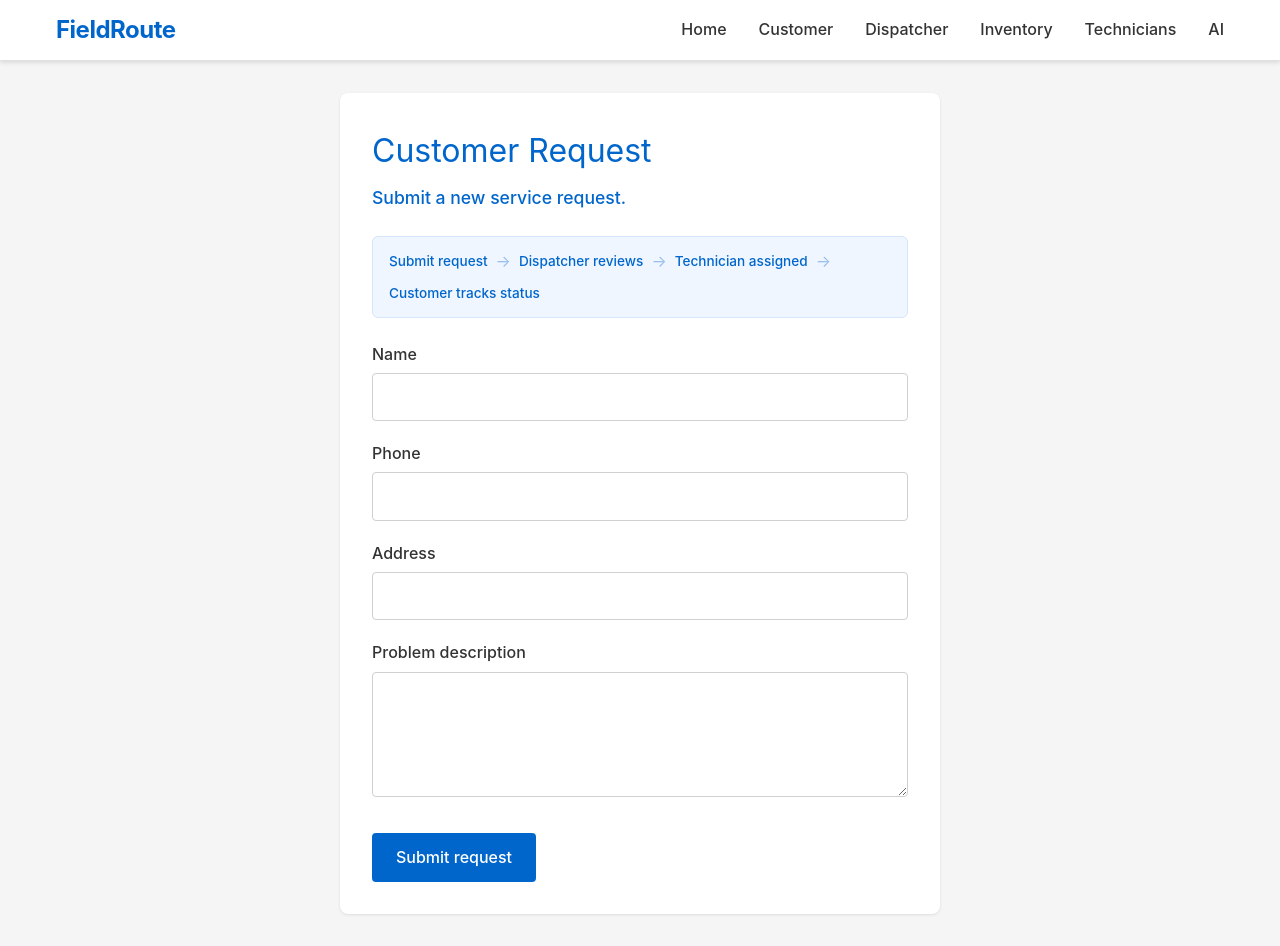
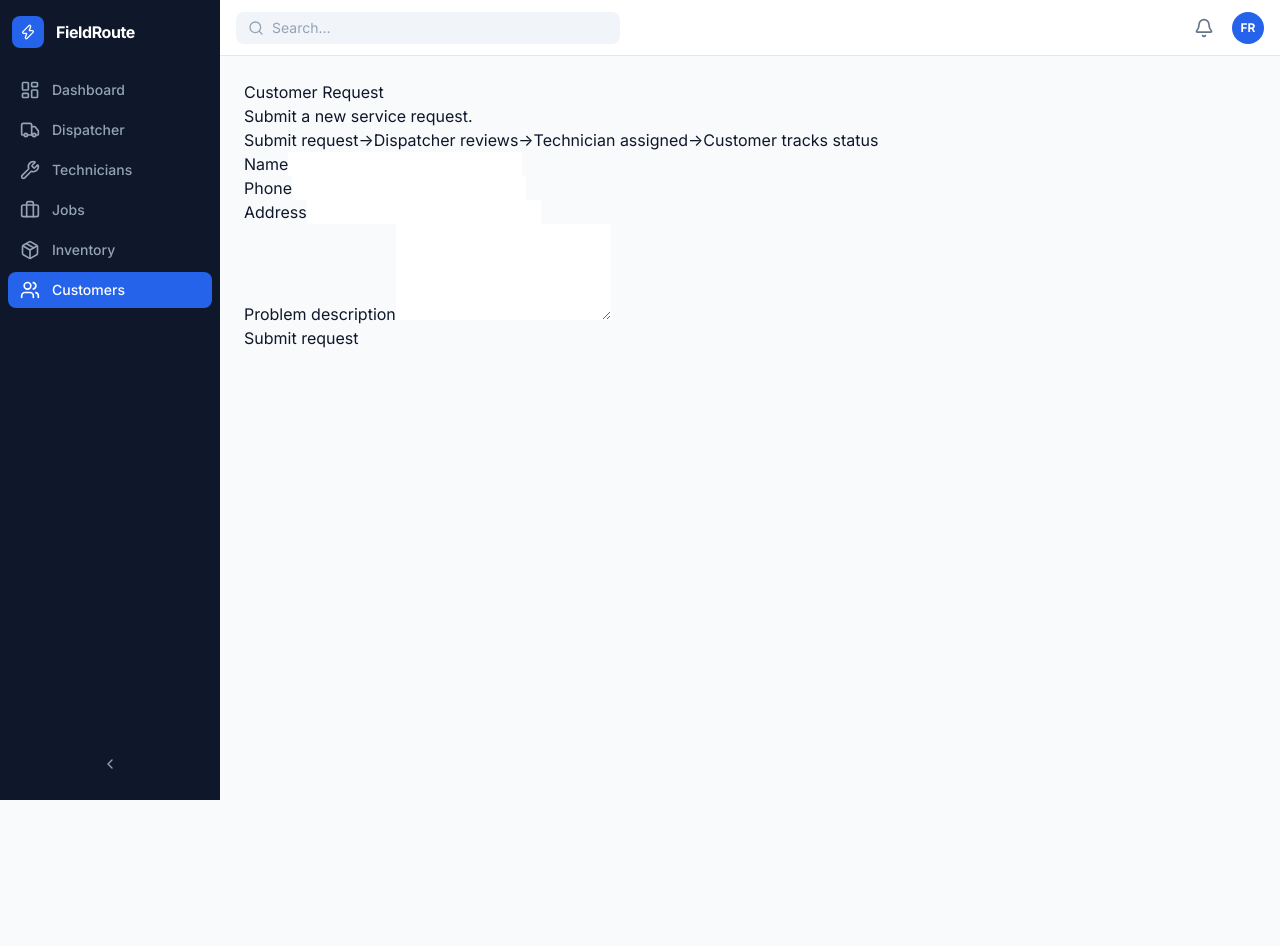
Before and after one commit to yllveliu/fieldroute, a React (Vite) app in the folder frontend/: page /customer in a window 1280 px wide. After the commit the page ends 800 px from the top, so only its background shows below. Built offline with nearby package versions, Linux system fonts and the light colour scheme.

Commit message:
feat(KAN-40): build AppLayout, Sidebar, MobileNav, PageHeader, TopBar

```diff
--- a/frontend/src/App.tsx
+++ b/frontend/src/App.tsx
@@ -1,6 +1,6 @@
 import React from "react";
 import { BrowserRouter as Router, Routes, Route } from "react-router-dom";
-import AppLayout from "./layout/AppLayout";
+import { AppLayout } from "@/components/layout";
 import HomePage from "./pages/HomePage";
 import CustomerPage from "./pages/CustomerPage";
 import CustomerTrackingPage from "./pages/CustomerTrackingPage";
--- /dev/null
+++ b/frontend/src/components/layout/AppLayout.tsx
@@ -0,0 +1,36 @@
+import { useState } from 'react'
+import { Outlet, useLocation } from 'react-router-dom'
+import { Sidebar } from './Sidebar'
+import { TopBar } from './TopBar'
+import { MobileNav } from './MobileNav'
+
+const PAGE_TITLES: Record<string, string> = {
+  '/':            'Dashboard',
+  '/dispatcher':  'Dispatcher',
+  '/technicians': 'Technicians',
+  '/jobs':        'Jobs',
+  '/inventory':   'Inventory',
+  '/customer':    'Customers',
+}
+
+export function AppLayout() {
+  const [collapsed, setCollapsed] = useState(false)
+  const location = useLocation()
+  const title = PAGE_TITLES[location.pathname] ?? 'FieldRoute'
+
+  return (
+    <div className="flex h-screen bg-slate-950 overflow-hidden">
+      <Sidebar collapsed={collapsed} onToggle={() => setCollapsed(c => !c)} />
+
+      {/* Main content area */}
+      <div className="flex-1 flex flex-col min-w-0 bg-slate-50">
+        <TopBar title={title} />
+        <main className="flex-1 overflow-y-auto p-4 md:p-6 pb-20 md:pb-6">
+          <Outlet />
+        </main>
+      </div>
+
+      <MobileNav />
+    </div>
+  )
+}
--- /dev/null
+++ b/frontend/src/components/layout/MobileNav.tsx
@@ -0,0 +1,31 @@
+import { NavLink } from 'react-router-dom'
+import { NAV_ITEMS } from './navItems'
+
+export function MobileNav() {
+  return (
+    <nav className="md:hidden fixed bottom-0 left-0 right-0 z-40 bg-white border-t border-slate-200 flex">
+      {NAV_ITEMS.map(({ label, path, icon: Icon }) => (
+        <NavLink
+          key={path}
+          to={path}
+          end={path === '/'}
+          className={({ isActive }) =>
+            `relative flex-1 flex flex-col items-center justify-center py-2 gap-0.5
+             text-xs font-medium transition-colors duration-150
+             ${isActive ? 'text-blue-600' : 'text-slate-500'}`
+          }
+        >
+          {({ isActive }) => (
+            <>
+              <Icon className="w-5 h-5" />
+              <span>{label}</span>
+              {isActive && (
+                <span className="absolute bottom-0 left-1/2 -translate-x-1/2 w-6 h-0.5 bg-blue-600 rounded-full" />
+              )}
+            </>
+          )}
+        </NavLink>
+      ))}
+    </nav>
+  )
+}
--- /dev/null
+++ b/frontend/src/components/layout/PageHeader.tsx
@@ -0,0 +1,21 @@
+import type { ReactNode } from 'react'
+
+interface PageHeaderProps {
+  title: string
+  subtitle?: string
+  actions?: ReactNode
+}
+
+export function PageHeader({ title, subtitle, actions }: PageHeaderProps) {
+  return (
+    <div className="flex items-start justify-between mb-6">
+      <div>
+        <h1 className="text-2xl font-bold text-slate-900">{title}</h1>
+        {subtitle && (
+          <p className="mt-1 text-sm text-slate-500">{subtitle}</p>
+        )}
+      </div>
+      {actions && <div className="flex-shrink-0 ml-4">{actions}</div>}
+    </div>
+  )
+}
--- /dev/null
+++ b/frontend/src/components/layout/Sidebar.tsx
@@ -0,0 +1,61 @@
+import { NavLink } from 'react-router-dom'
+import { motion } from 'framer-motion'
+import { ChevronLeft, ChevronRight, Zap } from 'lucide-react'
+import { NAV_ITEMS } from './navItems'
+
+interface SidebarProps {
+  collapsed: boolean
+  onToggle: () => void
+}
+
+export function Sidebar({ collapsed, onToggle }: SidebarProps) {
+  return (
+    <motion.aside
+      animate={{ width: collapsed ? 64 : 220 }}
+      transition={{ duration: 0.2, ease: 'easeInOut' }}
+      className="hidden md:flex flex-col bg-slate-900 h-screen flex-shrink-0 overflow-hidden"
+    >
+      {/* Logo */}
+      <div className="flex items-center gap-3 px-3 py-4 h-16">
+        <div className="w-8 h-8 rounded-lg bg-blue-600 flex items-center justify-center flex-shrink-0">
+          <Zap className="w-4 h-4 text-white" />
+        </div>
+        {!collapsed && (
+          <span className="text-white font-bold text-base tracking-tight truncate">
+            FieldRoute
+          </span>
+        )}
+      </div>
+
+      {/* Nav items */}
+      <nav className="flex-1 flex flex-col gap-1 px-2 py-2">
+        {NAV_ITEMS.map(({ label, path, icon: Icon }) => (
+          <NavLink
+            key={path}
+            to={path}
+            end={path === '/'}
+            className={({ isActive }) =>
+              `flex items-center gap-3 px-3 py-2 rounded-lg text-sm
+               font-medium transition-colors duration-150
+               ${isActive
+                 ? 'bg-blue-600 text-white'
+                 : 'text-slate-400 hover:bg-slate-800 hover:text-white'
+               }`
+            }
+          >
+            <Icon className="w-5 h-5 flex-shrink-0" />
+            {!collapsed && <span className="truncate">{label}</span>}
+          </NavLink>
+        ))}
+      </nav>
+
+      {/* Collapse toggle */}
+      <button
+        onClick={onToggle}
+        className="flex items-center justify-center h-10 mx-2 mb-4 rounded-lg text-slate-400 hover:bg-slate-800 hover:text-white transition-colors"
+      >
+        {collapsed ? <ChevronRight className="w-4 h-4" /> : <ChevronLeft className="w-4 h-4" />}
+      </button>
+    </motion.aside>
+  )
+}
--- /dev/null
+++ b/frontend/src/components/layout/TopBar.tsx
@@ -0,0 +1,34 @@
+import { Bell, Search } from 'lucide-react'
+
+interface TopBarProps {
+  title?: string
+}
+
+export function TopBar({ title }: TopBarProps) {
+  return (
+    <header className="h-14 flex items-center gap-4 px-4 bg-white border-b border-slate-200 flex-shrink-0">
+      {/* Mobile page title */}
+      {title && (
+        <h1 className="md:hidden text-base font-semibold text-slate-900 truncate">
+          {title}
+        </h1>
+      )}
+
+      {/* Search bar (desktop) */}
+      <div className="hidden md:flex items-center gap-2 flex-1 max-w-sm bg-slate-100 rounded-lg px-3 py-1.5">
+        <Search className="w-4 h-4 text-slate-400 flex-shrink-0" />
+        <span className="text-sm text-slate-400">Search…</span>
+      </div>
+
+      <div className="flex items-center gap-3 ml-auto">
+        <button className="p-1.5 rounded-lg text-slate-500 hover:bg-slate-100 transition-colors">
+          <Bell className="w-5 h-5" />
+        </button>
+        {/* User avatar placeholder */}
+        <div className="w-8 h-8 rounded-full bg-blue-600 flex items-center justify-center text-white text-xs font-bold select-none">
+          FR
+        </div>
+      </div>
+    </header>
+  )
+}
--- /dev/null
+++ b/frontend/src/components/layout/index.ts
@@ -0,0 +1,5 @@
+export * from './AppLayout'
+export * from './Sidebar'
+export * from './MobileNav'
+export * from './TopBar'
+export * from './PageHeader'
--- /dev/null
+++ b/frontend/src/components/layout/navItems.ts
@@ -0,0 +1,10 @@
+import { LayoutDashboard, Users, Truck, Wrench, Package, Briefcase } from 'lucide-react'
+
+export const NAV_ITEMS = [
+  { label: 'Dashboard',   path: '/',            icon: LayoutDashboard },
+  { label: 'Dispatcher',  path: '/dispatcher',  icon: Truck           },
+  { label: 'Technicians', path: '/technicians', icon: Wrench          },
+  { label: 'Jobs',        path: '/jobs',        icon: Briefcase       },
+  { label: 'Inventory',   path: '/inventory',   icon: Package         },
+  { label: 'Customers',   path: '/customer',    icon: Users           },
+]
```
